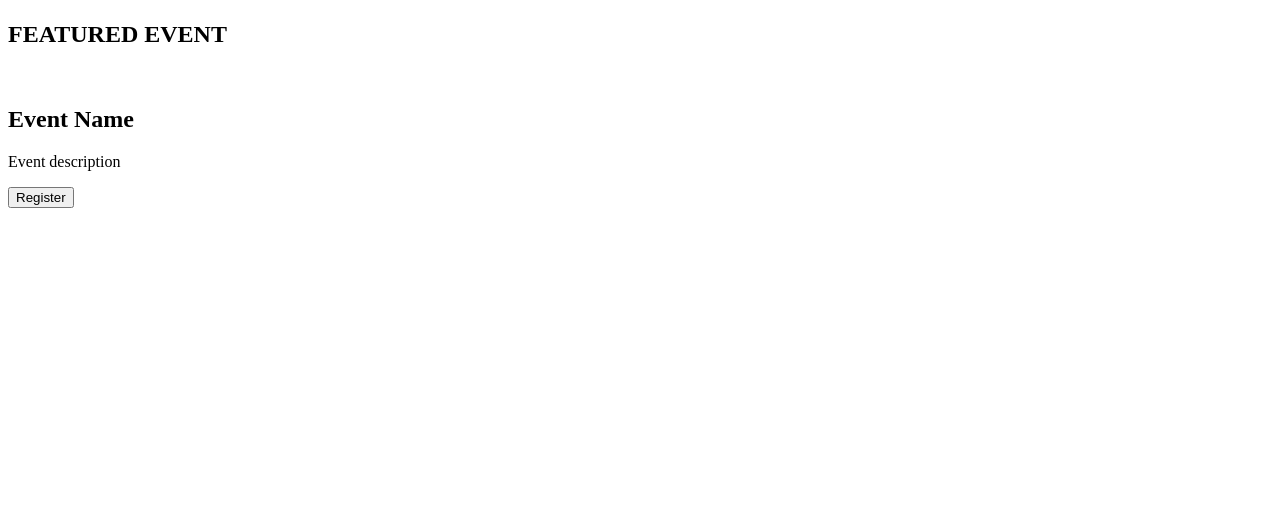
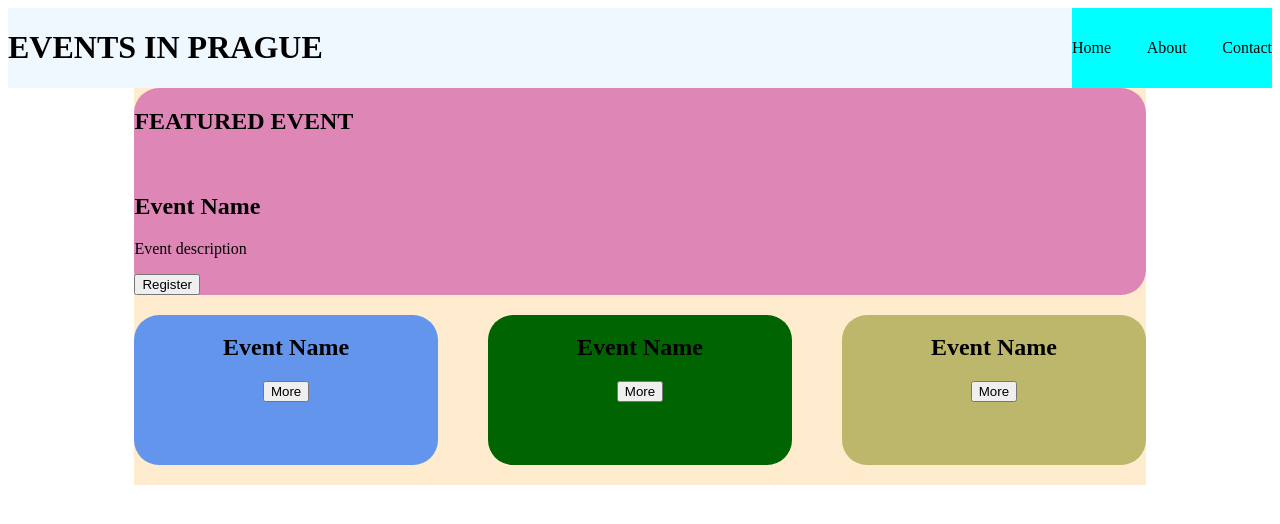
Before and after one commit to bdodgen/hackathon-2-registration-page, a website: page src/index.html in a window 1280 px wide. Drawn offline with nearby package versions, Linux system fonts and the light colour scheme; files that its build step writes are made by us from their sources.

Commit message:
some_changes

```diff
--- a/src/css/style.scss
+++ b/src/css/style.scss
@@ -0,0 +1,60 @@
+.header {
+    background-color: aliceblue;
+    display: flex;
+    justify-content: space-between;
+}
+
+nav {
+    background-color: aqua;
+    display: flex;
+    width: 200px;
+    justify-content: space-between;
+    align-items: center;
+}
+
+.cards-container {
+    background-color: blanchedalmond;
+    display: flex;
+    flex-direction: column;
+    width: 80%;
+    margin-left: 10%;
+
+}
+
+.card {
+
+    &.feature-card{
+        border-radius: 25px;
+        background-color: rgb(222, 135, 183);
+
+}
+
+    &.cards__title1{
+    background-color: cornflowerblue;
+    border-radius: 25px;
+    width: 30%;
+    text-align: center;
+}
+
+    &.cards__title2{
+        background-color: darkgreen;
+        border-radius: 25px;
+        width: 30%;
+        text-align: center;
+    }
+
+    &.cards__title3{
+        background-color: darkkhaki;
+        border-radius: 25px;
+        width: 30%;
+        text-align: center;
+    }
+}
+
+.cards {
+    display: flex;
+    justify-content: space-between;
+    height: 150px;
+    padding-top: 20px;
+    padding-bottom: 20px;
+}
--- a/src/index.html
+++ b/src/index.html
@@ -1,4 +1,61 @@
 <!DOCTYPE html>
+<html lang="en">
+
+<head>
+    <meta charset="UTF-8">
+    <meta name="viewport" content="width=device-width, initial-scale=1.0, viewport-fit=cover">
+    <meta http-equiv="X-UA-Compatible" content="ie=edge">
+    <title>Prague Events</title>
+    <link rel="stylesheet" href="css/style.css">
+</head>
+
+<body>
+    <div class="header">
+        <h1>EVENTS IN PRAGUE</h1>
+        <nav>
+            <a>Home</a>
+            <a>About</a>
+            <a>Contact</a>
+        </nav>
+    </div>
+
+
+    <div class="cards-container">
+        <div class="card feature-card">
+            <h2>FEATURED EVENT</h2>
+            <img>
+            <h2>Event Name</h2>
+            <p>Event description</p>
+            <button>Register</button>
+        </div>
+
+        <div class="cards">
+            <div class="card cards__title1">
+                <h2>Event Name</h2>
+                <button>More</button>
+            </div>
+            <div class="card cards__title2">
+                <h2>Event Name</h2>
+                <button>More</button>
+            </div>
+            <div class="card cards__title3">
+                <h2>Event Name</h2>
+                <button>More</button>
+            </div>
+        </div>
+    </div>
+
+    <script src="js/script.js"></script>
+</body>
+
+</html>
+
+
+
+
+
+
+<!-- <!DOCTYPE html>
 <html lang="en">
 
 <head>
@@ -35,3 +92,4 @@
 </body>
 
 </html>
+ -->
```
